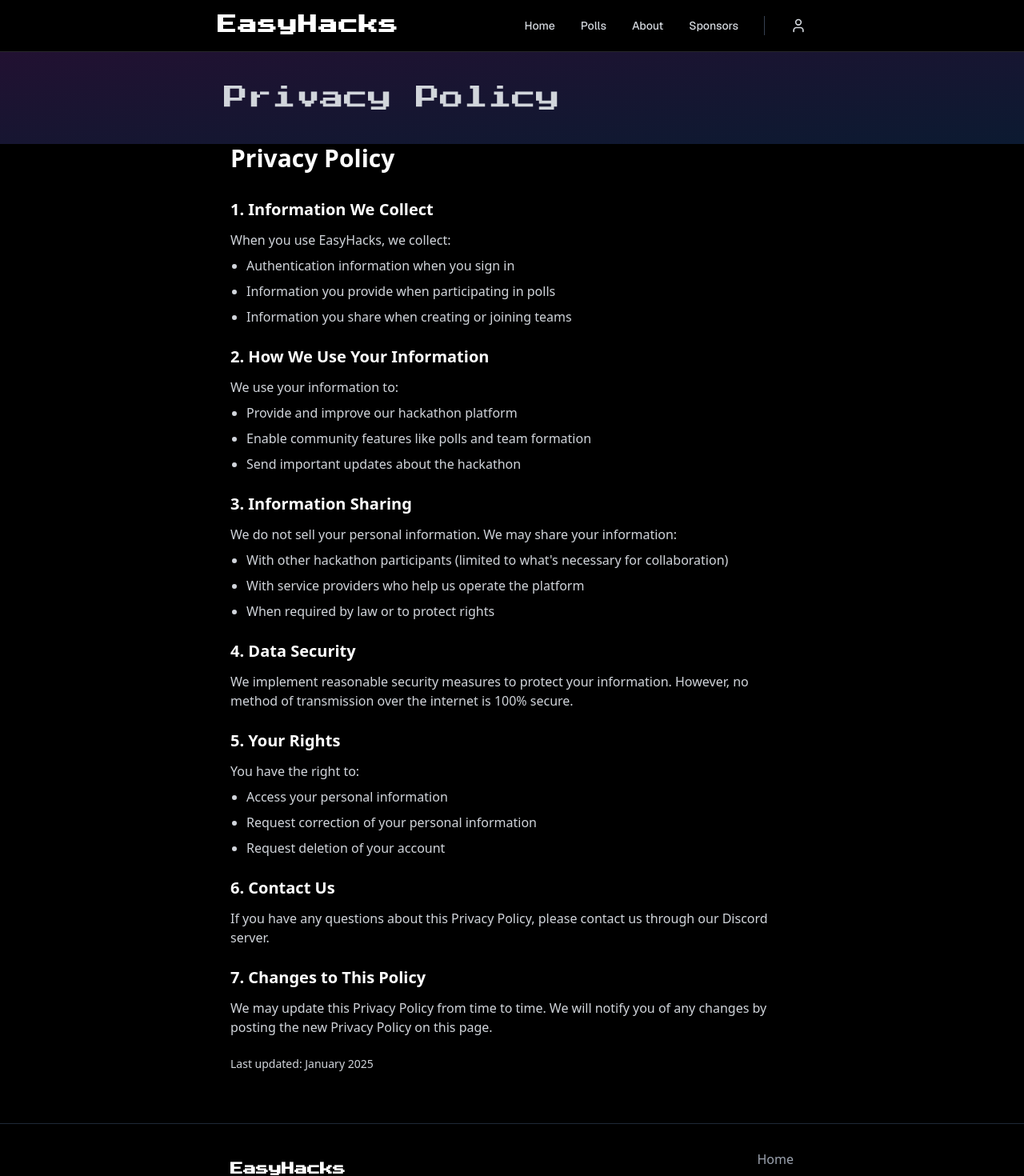
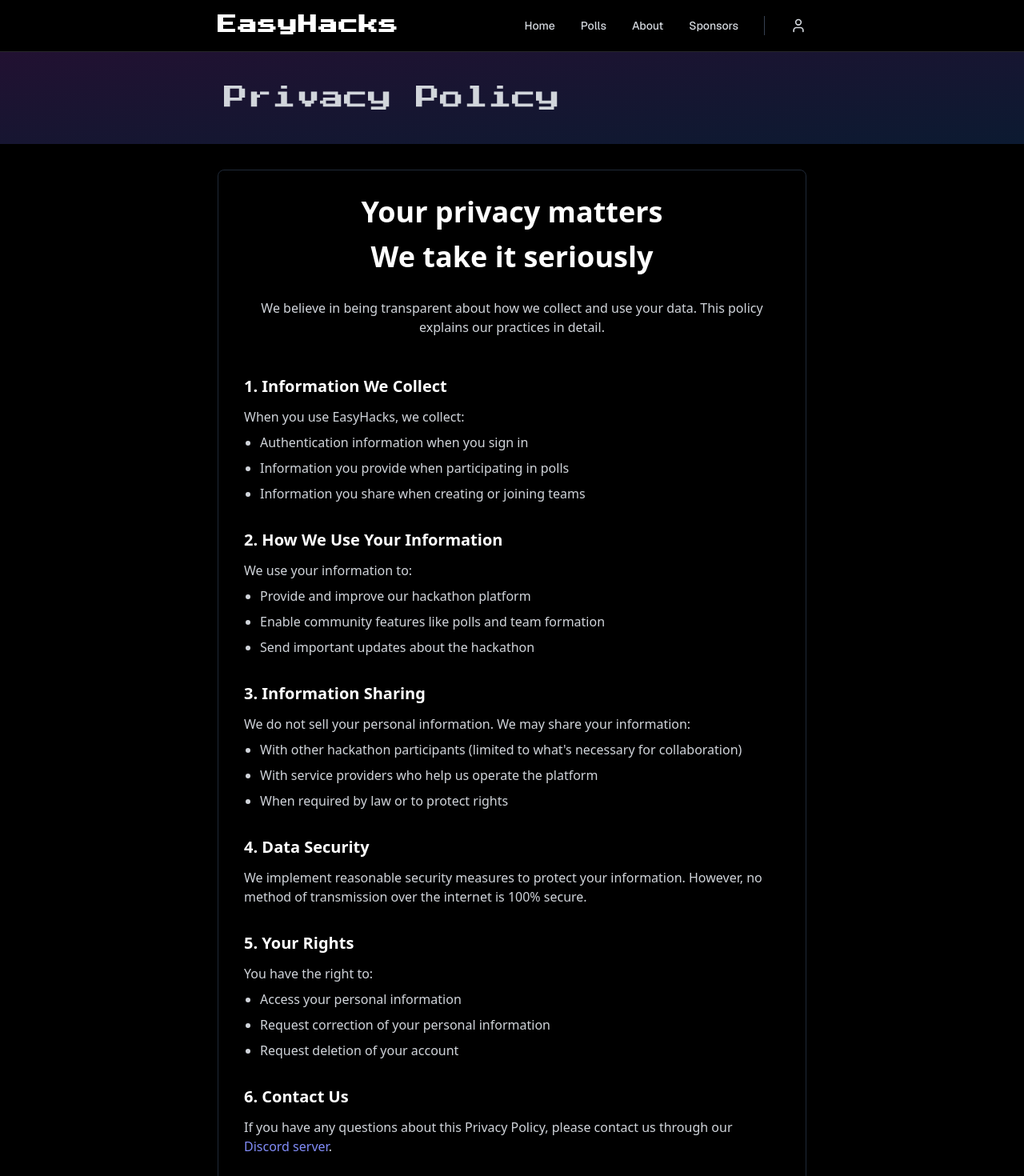
Before and after one commit to disrae/easyHacks, a Next.js app: page /privacy-policy in a window 1280 px wide. Shown: the top 1470 px of the page at 80% size. Built offline with nearby package versions, Linux system fonts and the light colour scheme; no server answers; what @convex-dev/auth would draw is missing.

Commit message:
Standardized screens: contact, privacy policy.

```diff
--- a/app/contact/page.tsx
+++ b/app/contact/page.tsx
@@ -2,20 +2,20 @@ import { PageHeader } from "@/components/PageHeader";
 
 export default function ContactPage() {
     return (
-        <div className="min-h-screen bg-black text-white">
+        <div className="bg-black text-white">
             <PageHeader title="Contact Us" />
-            <div className="max-w-3xl mx-auto ">
-                <h1 className="text-3xl font-bold mb-8">Contact Us</h1>
+            <div className="container mx-auto px-4 py-8 max-w-3xl">
+                <div className="bg-black/50 border border-gray-800 rounded-lg p-8">
+                    <div className="text-center mb-12">
+                        <h2 className="text-4xl font-bold mb-4">Need help or have questions?</h2>
+                        <h2 className="text-4xl font-bold mb-8">We're here for you!</h2>
+                        <p className="text-gray-300">
+                            If you have any questions, suggestions, or concerns,
+                            please don't hesitate to reach out to us through any of the following channels.
+                        </p>
+                    </div>
 
                     <div className="space-y-8 text-gray-300">
-                    <section>
-                        <h2 className="text-xl font-semibold mb-3 text-white">Get in Touch</h2>
-                        <p className="mb-4">
-                            We&apos;re here to help! If you have any questions, suggestions, or concerns,
-                            please don&apos;t hesitate to reach out to us through any of the following channels.
-                        </p>
-                    </section>
-
                         <section>
                             <h2 className="text-xl font-semibold mb-3 text-white">Discord Community</h2>
                             <p className="mb-2">
@@ -84,5 +84,6 @@ export default function ContactPage() {
                     </div>
                 </div>
             </div>
+        </div>
     );
 }
--- a/app/privacy-policy/page.tsx
+++ b/app/privacy-policy/page.tsx
@@ -4,13 +4,21 @@ export default function PrivacyPolicyPage() {
     return (
         <div className="bg-black text-white">
             <PageHeader title="Privacy Policy" />
-            <div className="max-w-3xl mx-auto px-4 sm:px-6 lg:px-8">
-                <h1 className="text-3xl font-bold mb-8">Privacy Policy</h1>
+            <div className="container mx-auto px-4 py-8 max-w-3xl">
+                <div className="bg-black/50 border border-gray-800 rounded-lg p-8">
+                    <div className="text-center mb-12">
+                        <h2 className="text-4xl font-bold mb-4">Your privacy matters</h2>
+                        <h2 className="text-4xl font-bold mb-8">We take it seriously</h2>
+                        <p className="text-gray-300">
+                            We believe in being transparent about how we collect and use your data.
+                            This policy explains our practices in detail.
+                        </p>
+                    </div>
 
-                <div className="space-y-6 text-gray-300">
+                    <div className="space-y-8 text-gray-300">
                         <section>
                             <h2 className="text-xl font-semibold mb-3 text-white">1. Information We Collect</h2>
-                        <p>When you use EasyHacks, we collect:</p>
+                            <p className="mb-2">When you use EasyHacks, we collect:</p>
                             <ul className="list-disc pl-5 mt-2 space-y-2">
                                 <li>Authentication information when you sign in</li>
                                 <li>Information you provide when participating in polls</li>
@@ -20,7 +28,7 @@ export default function PrivacyPolicyPage() {
 
                         <section>
                             <h2 className="text-xl font-semibold mb-3 text-white">2. How We Use Your Information</h2>
-                        <p>We use your information to:</p>
+                            <p className="mb-2">We use your information to:</p>
                             <ul className="list-disc pl-5 mt-2 space-y-2">
                                 <li>Provide and improve our hackathon platform</li>
                                 <li>Enable community features like polls and team formation</li>
@@ -30,7 +38,7 @@ export default function PrivacyPolicyPage() {
 
                         <section>
                             <h2 className="text-xl font-semibold mb-3 text-white">3. Information Sharing</h2>
-                        <p>We do not sell your personal information. We may share your information:</p>
+                            <p className="mb-2">We do not sell your personal information. We may share your information:</p>
                             <ul className="list-disc pl-5 mt-2 space-y-2">
                                 <li>With other hackathon participants (limited to what&apos;s necessary for collaboration)</li>
                                 <li>With service providers who help us operate the platform</li>
@@ -40,12 +48,15 @@ export default function PrivacyPolicyPage() {
 
                         <section>
                             <h2 className="text-xl font-semibold mb-3 text-white">4. Data Security</h2>
-                        <p>We implement reasonable security measures to protect your information. However, no method of transmission over the internet is 100% secure.</p>
+                            <p>
+                                We implement reasonable security measures to protect your information.
+                                However, no method of transmission over the internet is 100% secure.
+                            </p>
                         </section>
 
                         <section>
                             <h2 className="text-xl font-semibold mb-3 text-white">5. Your Rights</h2>
-                        <p>You have the right to:</p>
+                            <p className="mb-2">You have the right to:</p>
                             <ul className="list-disc pl-5 mt-2 space-y-2">
                                 <li>Access your personal information</li>
                                 <li>Request correction of your personal information</li>
@@ -55,15 +66,29 @@ export default function PrivacyPolicyPage() {
 
                         <section>
                             <h2 className="text-xl font-semibold mb-3 text-white">6. Contact Us</h2>
-                        <p>If you have any questions about this Privacy Policy, please contact us through our Discord server.</p>
+                            <p>
+                                If you have any questions about this Privacy Policy, please contact us through our{' '}
+                                <a
+                                    href="https://discord.gg/vcyEUgbs"
+                                    className="text-indigo-400 hover:text-indigo-300"
+                                    target="_blank"
+                                    rel="noopener noreferrer"
+                                >
+                                    Discord server
+                                </a>.
+                            </p>
                         </section>
 
                         <section>
                             <h2 className="text-xl font-semibold mb-3 text-white">7. Changes to This Policy</h2>
-                        <p>We may update this Privacy Policy from time to time. We will notify you of any changes by posting the new Privacy Policy on this page.</p>
+                            <p>
+                                We may update this Privacy Policy from time to time. We will notify you of any changes
+                                by posting the new Privacy Policy on this page.
+                            </p>
                         </section>
 
-                    <p className="text-sm mt-8">Last updated: January 2025</p>
+                        <p className="text-sm mt-8 text-gray-400">Last updated: January 2025</p>
+                    </div>
                 </div>
             </div>
         </div>
--- a/components/Footer.tsx
+++ b/components/Footer.tsx
@@ -17,16 +17,16 @@ export function Footer() {
                             <span className=" font-bold font-pixel ">EasyHacks</span>
                         </div>
                         <div className="flex space-x-4">
-                            <Link href="https://github.com/easyhacks" className="text-gray-400 hover:text-white transition-colors">
+                            <Link href="https://github.com/easyhacksglobal" className="text-gray-400 hover:text-white transition-colors" target="_blank" rel="noopener noreferrer">
                                 <Github className="w-6 h-6" />
                             </Link>
-                            <Link href="https://discord.gg/vcyEUgbs" className="text-gray-400 hover:text-white transition-colors">
+                            <Link href="https://discord.gg/vcyEUgbs" className="text-gray-400 hover:text-white transition-colors" target="_blank" rel="noopener noreferrer">
                                 <Discord className="w-6 h-6" />
                             </Link>
-                            <Link href='https://www.instagram.com/joineasyhacks/#' className="text-gray-400 hover:text-white transition-colors">
+                            <Link href='https://www.instagram.com/joineasyhacks/#' className="text-gray-400 hover:text-white transition-colors" target="_blank" rel="noopener noreferrer">
                                 <Instagram className="w-6 h-6" />
                             </Link>
-                            <Link href="/" className="text-gray-400 hover:text-white transition-colors">
+                            <Link href="/" className="text-gray-400 hover:text-white transition-colors" target="_blank" rel="noopener noreferrer">
                                 <X className="w-6 h-6" />
                             </Link>
                         </div>
```
Lines whose indentation alone changed are shown as unchanged.
